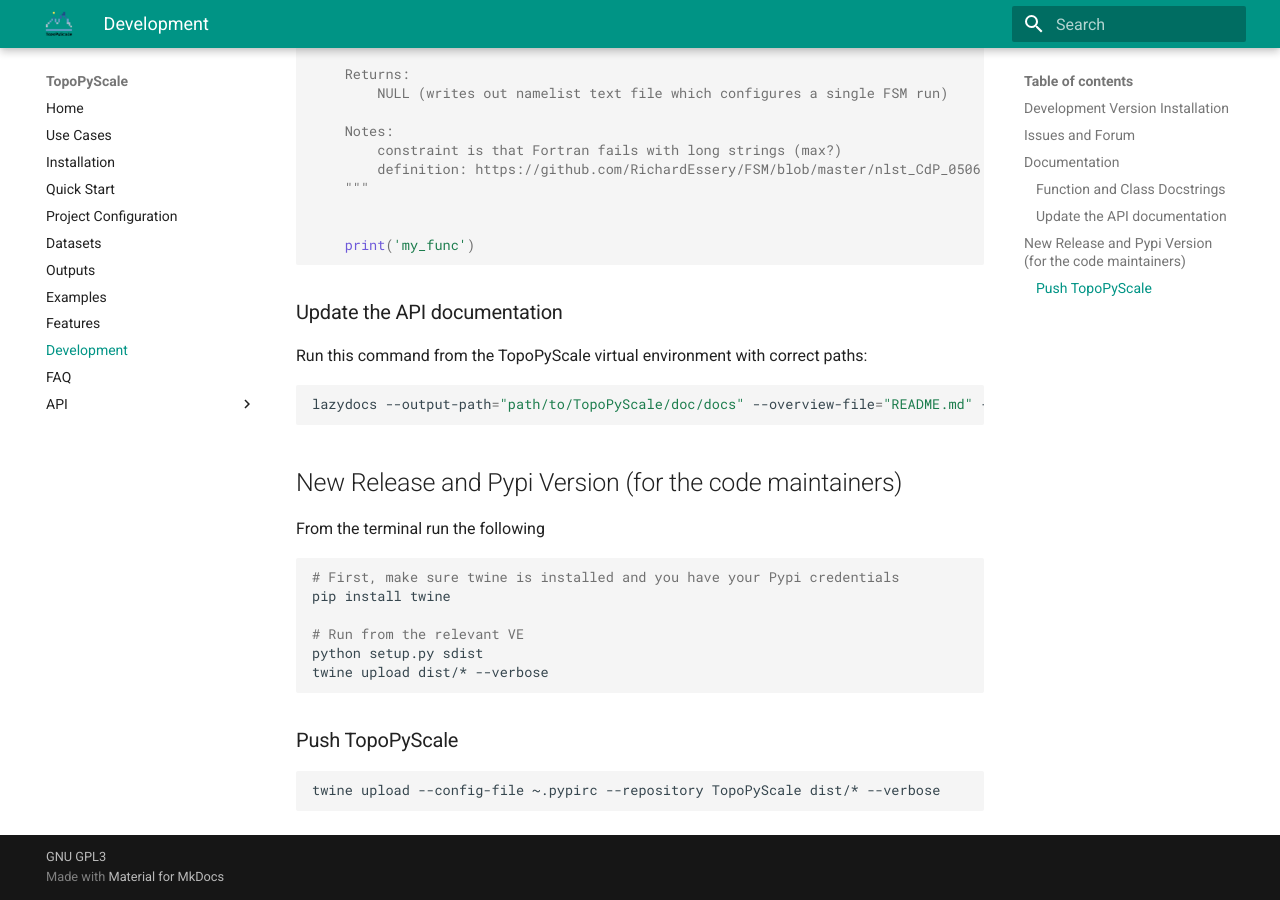
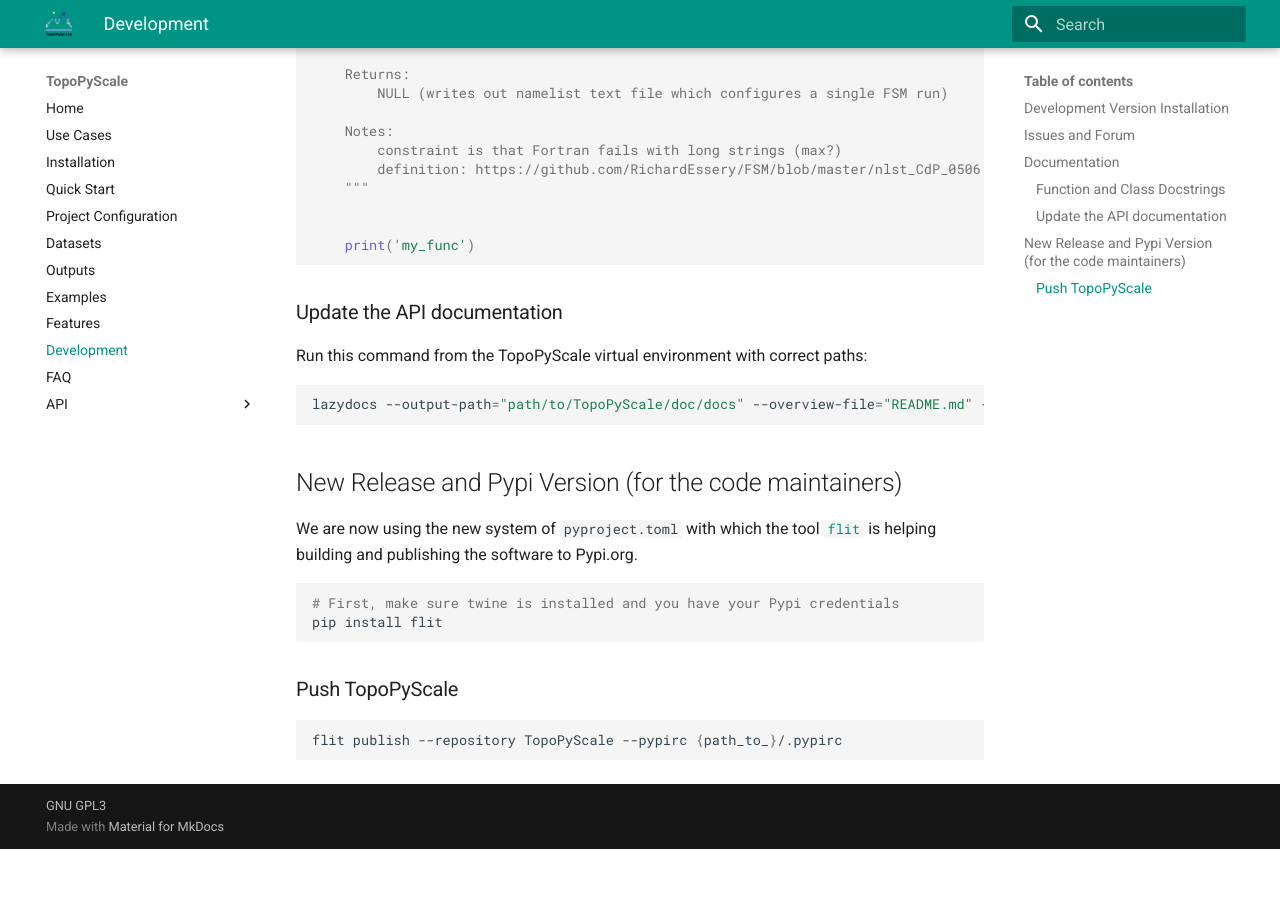
Before and after one commit to ArcticSnow/TopoPyScale, an MkDocs documentation site: the page built from doc/docs/08_development.md, in a window 1280 px wide and 900 px high, scrolled down 1081 px. Built offline with MkDocs 1.6.1 and Material for MkDocs 9.7.7, drawn with Linux system fonts in a browser that asks for light colours; after the commit the page ends 1930 px from its top, so only the background shows below that.

Commit message:
documentation

````diff
--- a/doc/docs/08_development.md
+++ b/doc/docs/08_development.md
@@ -65,17 +65,14 @@
 ## New Release and Pypi Version (for the code maintainers)
 
 
-From the terminal run the following
+We are now using the new system of `pyproject.toml` with which the tool [`flit`](https://flit.pypa.io/en/latest/index.html#) is helping building and publishing the software to Pypi.org.
+
 ```sh
 # First, make sure twine is installed and you have your Pypi credentials
-pip install twine
-
-# Run from the relevant VE
-python setup.py sdist
-twine upload dist/* --verbose
+pip install flit
 ```
 
 ### Push TopoPyScale
 ```sh
-twine upload --config-file ~.pypirc --repository TopoPyScale dist/* --verbose
+flit publish --repository TopoPyScale --pypirc {path_to_}/.pypirc
 ```
````
